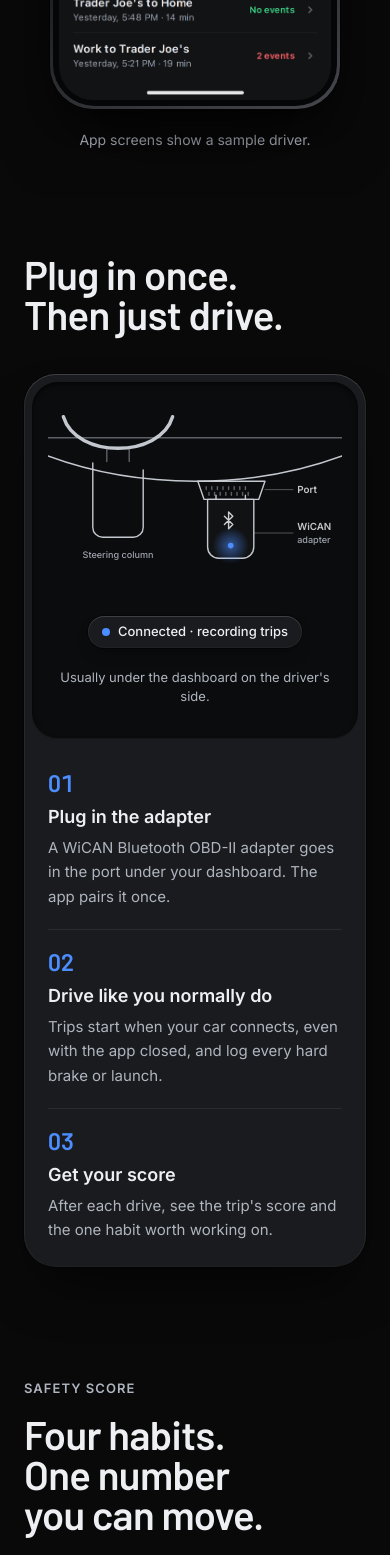
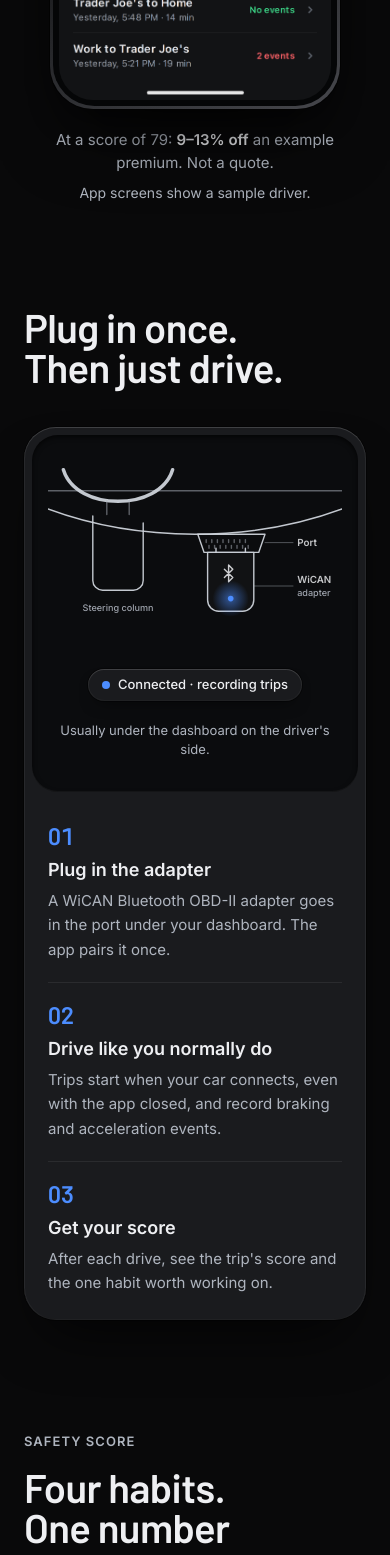
Before and after one commit to wayborne-platform/wayborne-marketing, a Next.js app: page / in a window 390 px wide. Shown: the part 1040-2595 px from the top of the page. Built offline with nearby package versions, Linux system fonts and the light colour scheme.

Commit message:
fix: close the band seam, plain coaching copy, quieter store badges

```diff
--- a/components/sections/FinalCta.tsx
+++ b/components/sections/FinalCta.tsx
@@ -16,7 +16,7 @@ export function FinalCta() {
       <Container>
         <Reveal
           className="panel-lg flex flex-col items-center gap-5 rounded-[32px] px-5 py-10 text-center sm:py-16"
-          style={{ backgroundImage: "radial-gradient(360px circle at 50% 110px, rgba(245,166,35,0.22), transparent 100%)" }}
+          style={{ backgroundImage: "radial-gradient(260px circle at 50% 110px, rgba(245,166,35,0.18), transparent 100%)" }}
         >
           <div className="relative flex h-[104px] w-[104px] items-center justify-center sm:h-[140px] sm:w-[140px]">
             <ScoreArc score={sample.score} stroke={12} className="absolute inset-0 h-full w-full" />
--- a/components/sections/Hero.tsx
+++ b/components/sections/Hero.tsx
@@ -101,7 +101,12 @@ export function Hero() {
               <p className="text-[28px] font-semibold tabular-nums leading-tight tracking-[-0.02em]">{sample.discount} off</p>
               <p className="text-[12px] text-[var(--color-fg-muted)]">At a score of {sample.score}. Not a quote.</p>
             </div>
-            <p className="mt-5 text-center text-[14px] text-[var(--color-fg-muted)] sm:text-[13px]">{hero.sampleNote}</p>
+            {/* Phones hide the estimate chip, so the example number goes under the screenshot instead. */}
+            <p className="mt-5 text-center text-[15px] text-[var(--color-fg-muted)] sm:hidden">
+              At a score of {sample.score}: <span className="font-semibold text-[var(--color-fg)]">{sample.discount} off</span> an
+              example premium. Not a quote.
+            </p>
+            <p className="mt-2 text-center text-[14px] text-[var(--color-fg-muted)] sm:mt-5 sm:text-[13px]">{hero.sampleNote}</p>
           </Rise>
         </div>
       </Container>
--- a/components/sections/InsuranceSection.tsx
+++ b/components/sections/InsuranceSection.tsx
@@ -13,7 +13,7 @@ import { Reveal } from "@/components/ui/Reveal";
  */
 export function InsuranceSection() {
   return (
-    <section id={insurance.id} className="mt-8 bg-[#eef0f4] text-[#141a26] sm:mt-12">
+    <section id={insurance.id} className="bg-[#eef0f4] text-[#141a26]">
       <Container>
         <div className="grid gap-10 py-16 sm:py-20 lg:grid-cols-[minmax(0,1fr)_300px] lg:grid-rows-[auto_1fr] lg:gap-x-12 lg:gap-y-10">
           <div className="flex flex-col gap-9">
--- a/components/sections/ScoreSection.tsx
+++ b/components/sections/ScoreSection.tsx
@@ -58,7 +58,7 @@ export function ScoreSection() {
               </div>
             </div>
             <div className="border-t border-[var(--color-hairline)] pt-5">
-              <p className="text-balance text-[20px] font-semibold leading-snug sm:text-[24px]">Hard launches are costing you the most points.</p>
+              <p className="text-balance text-[20px] font-semibold leading-snug sm:text-[24px]">Accelerating hard after stops costs you the most points.</p>
               <p className="mt-2 text-[15px] text-[var(--color-fg-muted)]">Next drive: {sample.insight.tip.charAt(0).toLowerCase() + sample.insight.tip.slice(1)}</p>
             </div>
           </Reveal>
--- a/components/ui/AppLinks.tsx
+++ b/components/ui/AppLinks.tsx
@@ -29,7 +29,7 @@ export function AppLinks({ className = "" }: AppLinksProps) {
               key={store.id}
               aria-disabled="true"
               aria-label={`${store.store}: coming soon`}
-              className={`${shell} text-white/85 ring-1 ring-inset ring-white/20`}
+              className={`${shell} text-[var(--color-fg-muted)] ring-1 ring-inset ring-white/10`}
             >
               <span aria-hidden="true" className="text-[var(--color-fg-muted)]">
                 {icon}
--- a/content/site.ts
+++ b/content/site.ts
@@ -95,7 +95,7 @@ export const howItWorks = {
     },
     {
       heading: "Drive like you normally do",
-      body: "Trips start when your car connects, even with the app closed, and log every hard brake or launch.",
+      body: "Trips start when your car connects, even with the app closed, and record braking and acceleration events.",
     },
     {
       heading: "Get your score",
@@ -175,7 +175,7 @@ export const community = {
   id: "friends",
   eyebrow: "Friends",
   heading: "Compare scores. Never locations.",
-  body: "Streaks reward clean days. Challenges work on one habit at a time. Friends keep you honest.",
+  body: "Keep a daily streak, climb tiers, and rank against friends on safety. They see your score. Your routes stay with you.",
   panels: [
     {
       tab: "Streaks",
@@ -187,7 +187,7 @@ export const community = {
     {
       tab: "Friends",
       heading: "A leaderboard for safe driving",
-      body: "Add friends by email and rank on safety. They see your score. Your routes and location points stay with you.",
+      body: "Add friends by email and see who drove the safest this week.",
       image: "/images/screens/friends.png",
       alt: "Wayborne friends leaderboard with five drivers ranked by safety score",
     },
```
